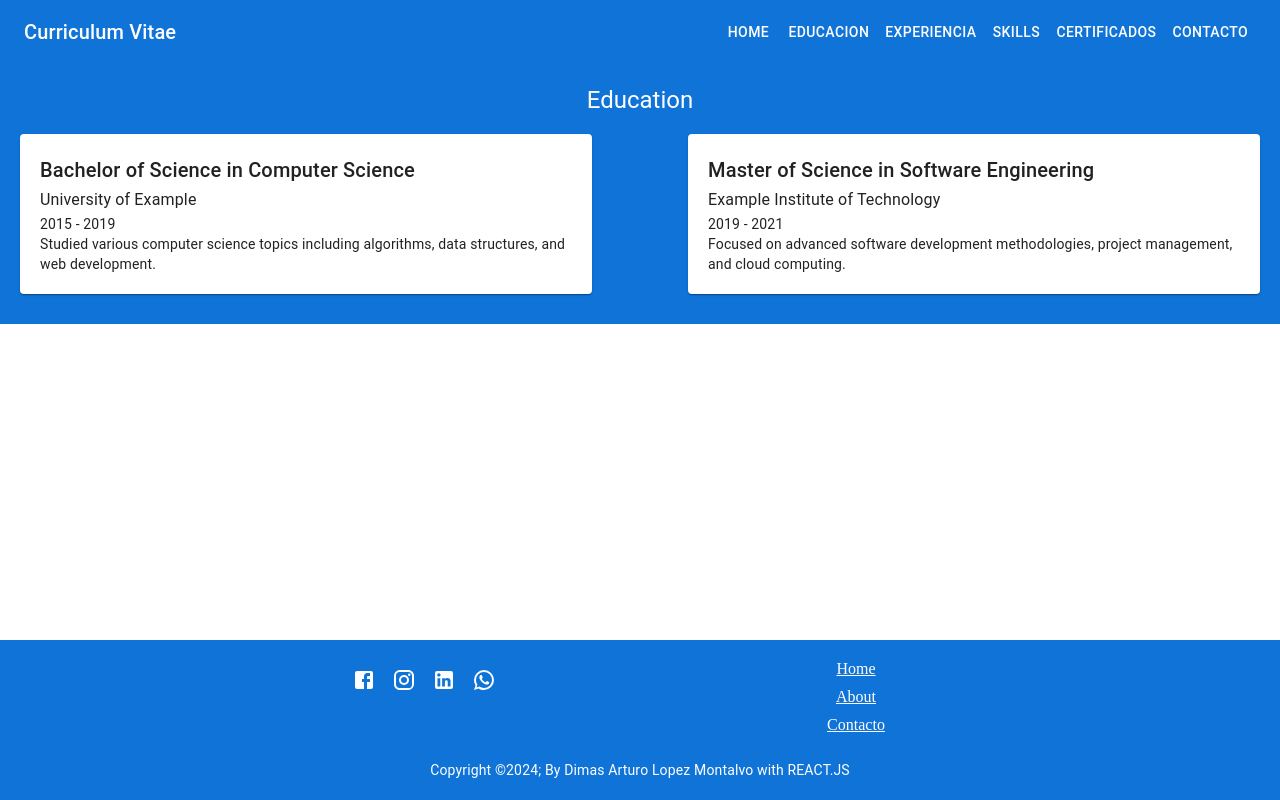
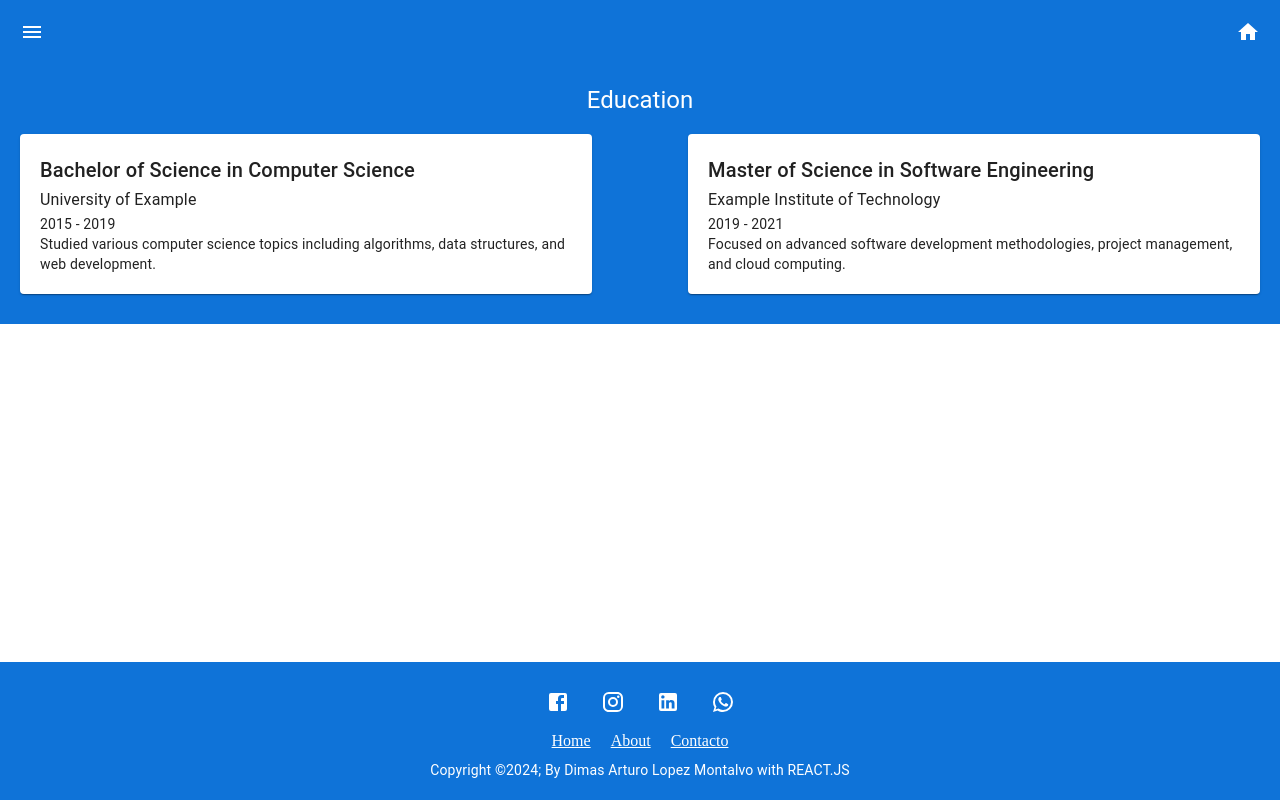
Before and after one commit to dimaslopez2003/cv-react, a React (Create React App) app: page /cv-react/Educacion in a window 1280 px wide. Built offline with nearby package versions, Linux system fonts and the light colour scheme.

Commit message:
add head, footer y menu

```diff
--- a/package.json
+++ b/package.json
@@ -30,11 +30,9 @@
     "build": "react-scripts build",
     "test": "react-scripts test",
     "eject": "react-scripts eject",
-      "predeploy": "npm run build",
-  "deploy": "gh-pages -d build"
+    "predeploy": "npm run build",
+    "deploy": "gh-pages -d build"
   },
-
-
   "eslintConfig": {
     "extends": [
       "react-app",
--- a/src/Componentes/Footer.tsx
+++ b/src/Componentes/Footer.tsx
@@ -12,34 +12,48 @@ const FooterContainer = styled(Box)(({ theme }) => ({
   padding: '20px 0',
   textAlign: 'center',
   marginTop: 'auto',
+  position: 'relative', // Asegura que el footer esté en la parte inferior
+  bottom: 0,
   width: '100%',
+}));
+
+const SocialMediaIcons = styled(Box)(({ theme }) => ({
+  display: 'flex',
+  justifyContent: 'center',
+  gap: '15px',
+  marginBottom: '10px',
+  [theme.breakpoints.down('sm')]: {
+    flexDirection: 'column',
+    gap: '10px',
+  },
+}));
+
+const Links = styled(Box)(({ theme }) => ({
+  display: 'flex',
+  justifyContent: 'center',
+  gap: '20px',
+  marginBottom: '10px',
+  [theme.breakpoints.down('sm')]: {
+    flexDirection: 'column',
+    gap: '10px',
+  },
 }));
 
 const Footer: React.FC = () => {
   return (
     <FooterContainer>
-      <Grid container spacing={2} justifyContent="center">
-        <Grid item xs={12} sm={6} md={4} textAlign="center">
-          <Box>
-            <IconButton href="https://www.facebook.com/arturo.montalvo.3954" sx={{ color: '#fff' }}><FacebookIcon /></IconButton>
-            <IconButton href="https://www.instagram.com/arturomontalvo2003/" sx={{ color: '#fff' }}><InstagramIcon /></IconButton>
-            <IconButton href="https://www.linkedin.com/in/dimas-arturo-l%C3%B3pez-montalvo-7701bb285/" sx={{ color: '#fff' }}><LinkedInIcon /></IconButton>
-            <IconButton href="#" sx={{ color: '#fff' }}><WhatsAppIcon /></IconButton>
-          </Box>
-        </Grid>
-        <Grid item xs={12} sm={6} md={4} textAlign="center">
-          <Box>
-            <Link href="/" color="inherit" sx={{ display: 'block', marginBottom: '10px' }}>Home</Link>
-            <Link href="#about" color="inherit" sx={{ display: 'block', marginBottom: '10px' }}>About</Link>
-            <Link href="#contact" color="inherit" sx={{ display: 'block', marginBottom: '10px' }}>Contacto</Link>
-          </Box>
-        </Grid>
-        <Grid item xs={12} textAlign="center">
-          <Typography variant="body2">
-            Copyright ©2024; By Dimas Arturo Lopez Montalvo with REACT.JS
-          </Typography>
-        </Grid>
-      </Grid>
+      <SocialMediaIcons>
+        <IconButton href="https://www.facebook.com/arturo.montalvo.3954" sx={{ color: '#fff' }}><FacebookIcon /></IconButton>
+        <IconButton href="https://www.instagram.com/arturomontalvo2003/" sx={{ color: '#fff' }}><InstagramIcon /></IconButton>
+        <IconButton href="https://www.linkedin.com/in/dimas-arturo-l%C3%B3pez-montalvo-7701bb285/" sx={{ color: '#fff' }}><LinkedInIcon /></IconButton>
+        <IconButton href="#" sx={{ color: '#fff' }}><WhatsAppIcon /></IconButton>
+      </SocialMediaIcons>
+      <Links>
+        <Link href="/" color="inherit">Home</Link>
+        <Link href="#about" color="inherit">About</Link>
+        <Link href="#contact" color="inherit">Contacto</Link>
+      </Links>
+      <Typography variant="body2">Copyright ©2024; By Dimas Arturo Lopez Montalvo with REACT.JS</Typography>
     </FooterContainer>
   );
 };
--- a/src/Componentes/Header.tsx
+++ b/src/Componentes/Header.tsx
@@ -1,24 +1,84 @@
-import React from 'react';
-import { AppBar, Toolbar, Typography, Box, Button } from '@mui/material';
+import React, { useState } from 'react';
+import { AppBar, Toolbar, IconButton, Drawer, List, ListItem, ListItemText, Typography } from '@mui/material';
+import MenuIcon from '@mui/icons-material/Menu';
+import HomeIcon from '@mui/icons-material/Home';
 import { Link } from 'react-router-dom';
+import { Box } from '@mui/system';
 
 const Header: React.FC = () => {
+  const [drawerOpen, setDrawerOpen] = useState(false);
+
+  const toggleDrawer = (open: boolean) => (event: React.KeyboardEvent | React.MouseEvent) => {
+    if (
+      event.type === 'keydown' &&
+      ((event as React.KeyboardEvent).key === 'Tab' ||
+        (event as React.KeyboardEvent).key === 'Shift')
+    ) {
+      return;
+    }
+
+    setDrawerOpen(open);
+  };
+
+  const menuItems = [
+    { text: 'Educacion', path: '/Educacion' },
+    { text: 'Experiencia', path: '/Experiencia' },
+    { text: 'Skills', path: '/Skills' },
+    { text: 'Certificados', path: '/Certificados' },
+    { text: 'Contacto', path: '/Contacto' },
+  ];
+
+  const list = () => (
+    <Box
+      sx={{ width: 250 }}
+      role="presentation"
+      onClick={toggleDrawer(false)}
+      onKeyDown={toggleDrawer(false)}
+    >
+      <List>
+        {menuItems.map((item, index) => (
+          <ListItem button component={Link} to={item.path} key={index}>
+            <ListItemText primary={item.text} />
+          </ListItem>
+        ))}
+      </List>
+    </Box>
+  );
+
   return (
+    <>
       <AppBar sx={{ backgroundColor: "#0F73D8", color: "#fff" }} position="static">
         <Toolbar>
+          <IconButton
+            edge="start"
+            color="inherit"
+            aria-label="menu"
+            onClick={toggleDrawer(true)}
+          >
+            <MenuIcon />
+          </IconButton>
           <Typography variant="h6" sx={{ flexGrow: 1 }}>
-          Curriculum Vitae
+            {/* Curriculum Vitae title removed */}
           </Typography>
-        <Box>
-          <Button component={Link} to="/" sx={{ color: "#fff" }}>Home</Button>
-          <Button component={Link} to="/Educacion" sx={{ color: "#fff" }}>Educacion</Button>
-          <Button component={Link} to="/Experiencia" sx={{ color: "#fff" }}>Experiencia</Button>
-          <Button component={Link} to="/Skills" sx={{ color: "#fff" }}>Skills</Button>
-          <Button component={Link} to="/Certificados" sx={{ color: "#fff" }}>Certificados</Button>
-          <Button component={Link} to="/Contacto" sx={{ color: "#fff" }}>Contacto</Button>
-        </Box>
+          <IconButton
+            edge="end"
+            color="inherit"
+            aria-label="home"
+            component={Link}
+            to="/"
+          >
+            <HomeIcon />
+          </IconButton>
         </Toolbar>
       </AppBar>
+      <Drawer
+        anchor="left"
+        open={drawerOpen}
+        onClose={toggleDrawer(false)}
+      >
+        {list()}
+      </Drawer>
+    </>
   );
 };
 
--- a/src/Componentes/ProfileCard.tsx
+++ b/src/Componentes/ProfileCard.tsx
@@ -12,12 +12,12 @@ const ProfileContainer = styled(Paper)({
   padding: '20px',
   textAlign: 'center',
   maxWidth: '600px',
-  margin: '0 auto',
+  margin: '0 auto 20px',
   backgroundColor: '#fff',
   boxShadow: '0 4px 20px rgba(0, 0, 0, 0.1)',
   zIndex: 2, // Asegura que la tarjeta esté por encima del slider
   position: 'relative', // Necesario para el zIndex
-  marginTop: '-80px', // Ajusta el margen superior según sea necesario
+  marginTop: '-50px', // Ajusta el margen superior según sea necesario
 });
 
 const ProfileAvatar = styled(Avatar)({
@@ -41,8 +41,8 @@ const MainContainer = styled(Box)({
 
 const ContentContainer = styled(Box)({
   flexGrow: 1,
-  paddingBottom: '50px', // Añadir padding inferior para asegurar separación
-  position: 'relative', // Necesario para el zIndex
+  paddingBottom: '50px',
+  position: 'relative',
 });
 
 const ProfileCard: React.FC = () => {
@@ -55,6 +55,7 @@ const ProfileCard: React.FC = () => {
             display: 'flex',
             flexDirection: 'column',
             alignItems: 'center',
+            mt: -6, // Ajusta el margen superior para reducir el espacio
           }}
         >
           <ProfileContainer id="profile">
@@ -80,7 +81,9 @@ const ProfileCard: React.FC = () => {
               </Grid>
             </Grid>
           </ProfileContainer>
-          <AboutMe />
+          <Box mt={4}> {/* Ajusta el margen superior para AboutMe */}
+            <AboutMe />
+          </Box>
         </Box>
       </ContentContainer>
     </MainContainer>
--- a/src/index.css
+++ b/src/index.css
@@ -3,4 +3,5 @@ body, html, #root {
   margin: 0;
   display: flex;
   flex-direction: column;
+  overflow-x: hidden;
 }
```
Lines whose indentation alone changed are shown as unchanged.
